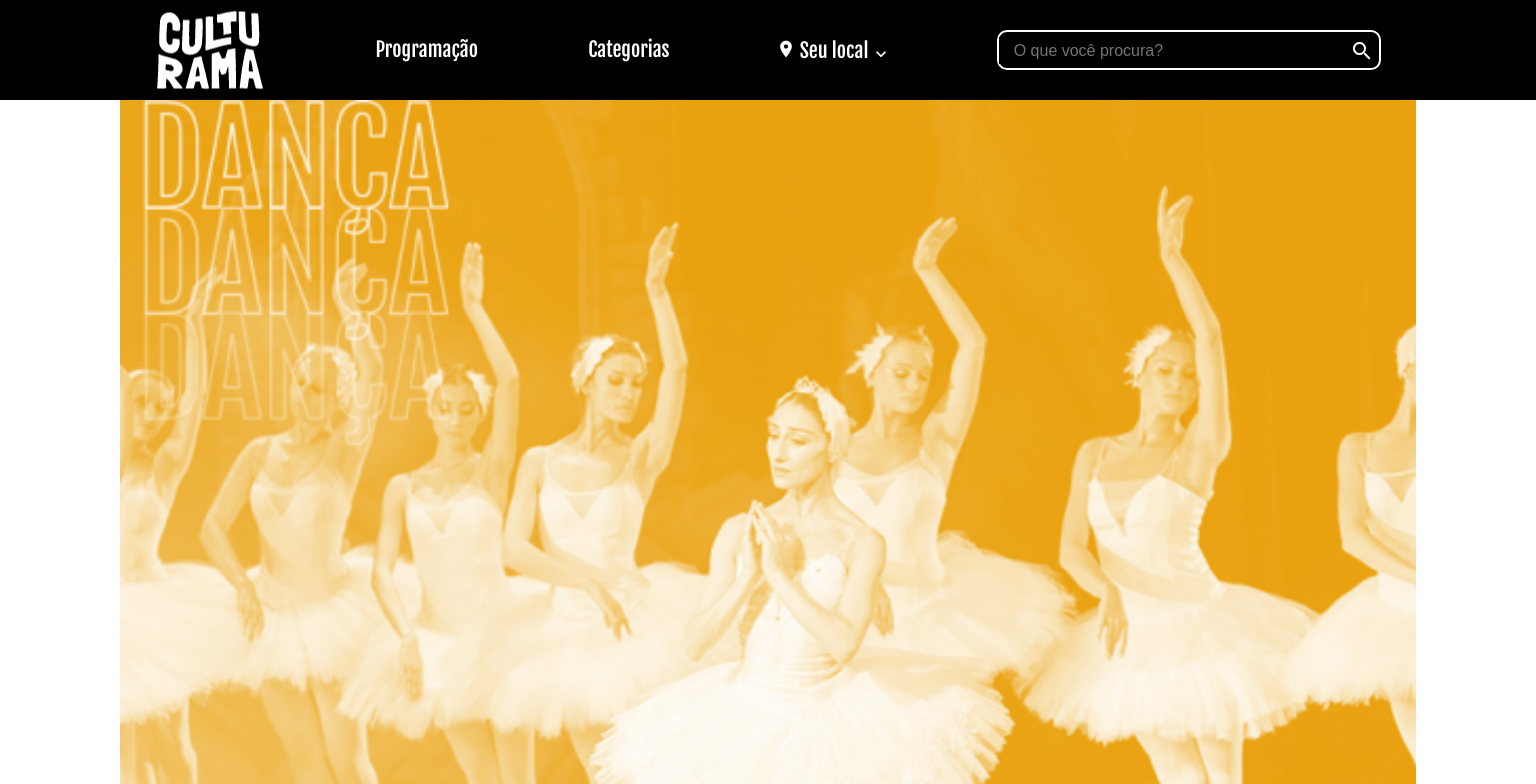
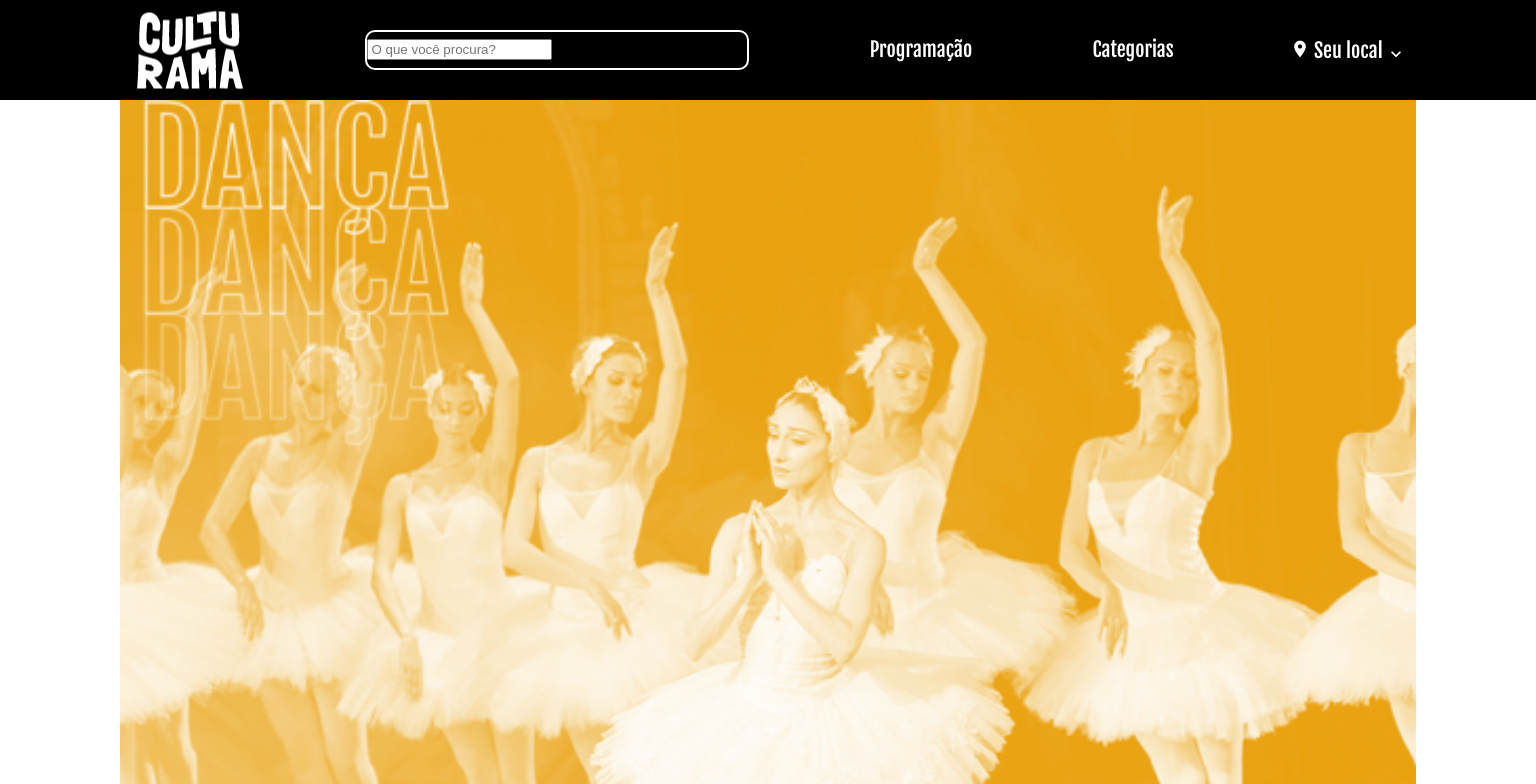
Before and after one commit to macielphp/Culturama, a plain HTML site: page index.html in a window 1536 px wide. Shown: the top 784 px of the page. Drawn offline with nearby package versions, Linux system fonts and the light colour scheme.

Commit message:
media-1440

```diff
--- a/assets/style/flex.css
+++ b/assets/style/flex.css
@@ -12,3 +12,29 @@
     }
 
 }
+
+@media (min-width: 1440px) {
+    .menu {
+        column-gap: 105px;
+        flex-wrap: nowrap;
+    }
+
+    .menu__item:nth-child(1) {
+        order: 1;
+    }
+
+    .menu__item:nth-child(2) {
+        order: 3;
+    }
+
+    .menu__item:nth-child(3) {
+        order: 4;
+    }
+
+    .menu__item:nth-child(4) {
+        order: 5;
+    }
+    .menu__item:nth-child(5) {
+        order: 2;
+    }
+}
--- a/index.html
+++ b/index.html
@@ -23,11 +23,10 @@
                     <h1 class="menu__titulo"></h1>
                 </li>
                 <li class="menu__item"><a href="#" class="">Programação</a></li>
-                <li class="menu__item"> <a href="#">Categorias</a></li>
+                <li class="menu__item"><a href="#">Categorias</a></li>
                 <li class="menu__item"><a href="#">Seu local</a></li>
-
                 <li class="menu__item menu__pesquisar">
-                    <label class="menu__label" for="pesquisar"><input class="menu__input" type="search" name="" placeholder="O que você procura?"
+                    <label class="menu__label" for="pesquisar"><input class=" " type="search" name="" placeholder="O que você procura?"
                         id="pesquisar"></label>
                 </li>
             </ul>
```
